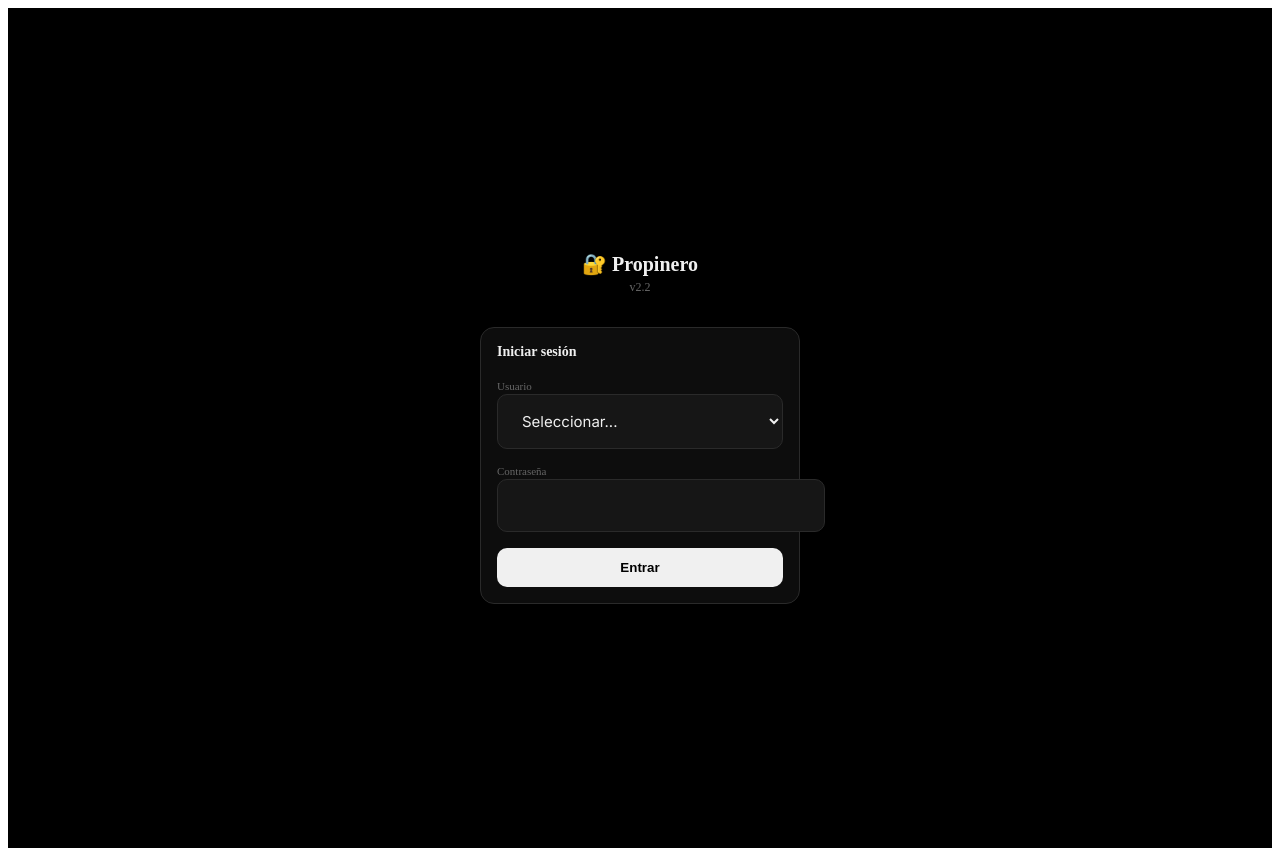
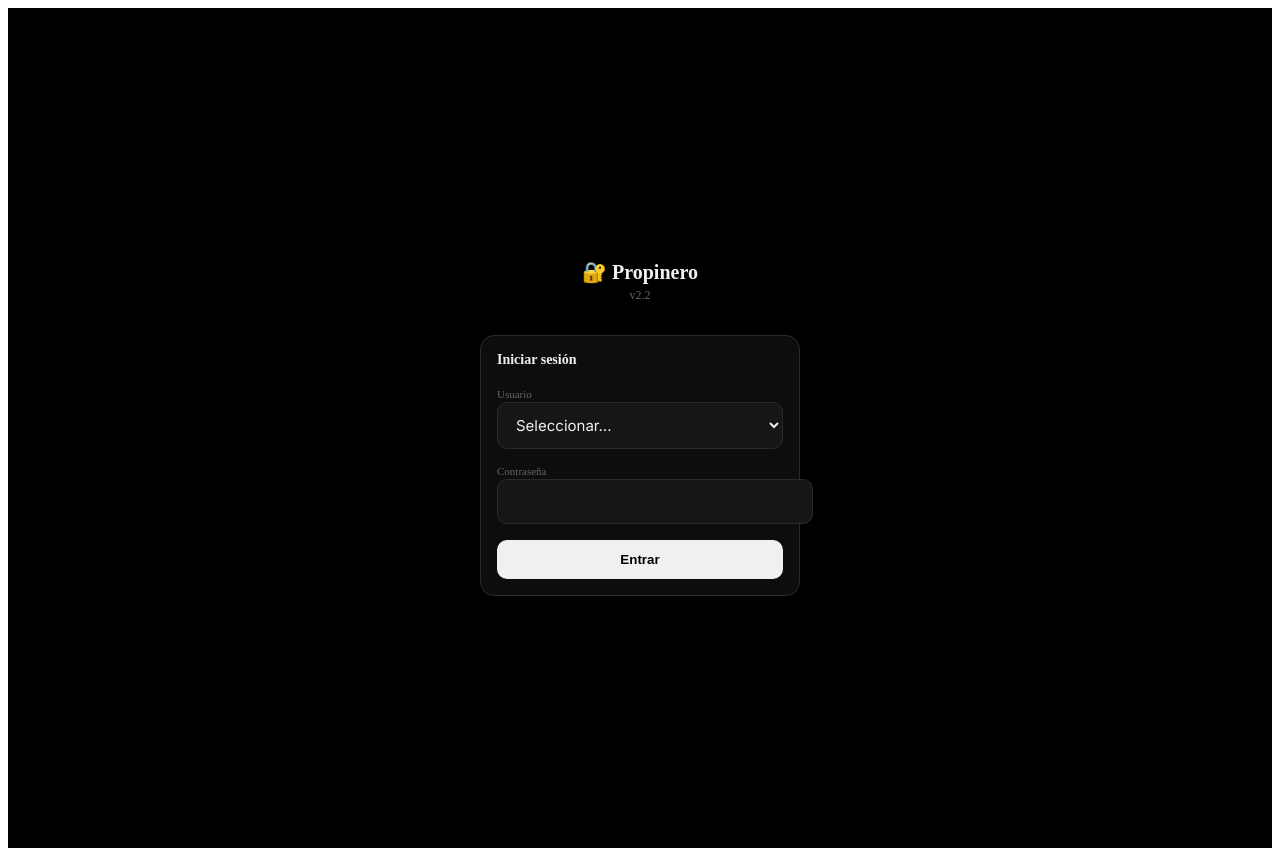
Before and after one commit to gestionmardel-ai/FAROGESTION-PROPINERO, a React (Vite) app: page / in a window 1280 px wide. Built offline with nearby package versions, Linux system fonts and the light colour scheme.

Commit message:
Adjust input styles and grid gaps in App component

```diff
--- a/src/App.tsx
+++ b/src/App.tsx
@@ -43,8 +43,8 @@ const delBorrador = (id) => sb(`/propinas_borradores?id=eq.${id}`, {method:"DELE
 const patchReg = (id, dt) => sb(`/propinas_historial?id=eq.${id}`, {method:"PATCH", body:JSON.stringify({detalles:dt})});
 const deleteReg = (id) => sb(`/propinas_historial?id=eq.${id}`, {method:"DELETE", headers:{"Prefer":""}});
 
-const INPUT = {background:CARD2, border:`1px solid ${BORDER}`, borderRadius:10, color:BRIGHT, fontFamily:"Inter,sans-serif", fontSize:15, padding:"16px 20px", outline:"none", width:"100%"};
-const LABEL = {fontSize:11, color:MUTED, marginBottom:8};
+const INPUT = {background:CARD2, border:`1px solid ${BORDER}`, borderRadius:10, color:BRIGHT, fontFamily:"Inter,sans-serif", fontSize:15, padding:"12px 14px", outline:"none", width:"100%"};
+const LABEL = {fontSize:11, color:MUTED, marginBottom:5};
 const SECTIT = {fontSize:10, color:ACCENT, letterSpacing:2, textTransform:"uppercase", fontWeight:600, marginBottom:12};
 
 export default function App(){
@@ -277,7 +277,7 @@ function TabRegistrar({personal, distrib, updDistrib, fechaPago, setFechaPago, f
     <div>
       <div style={{background:CARD, border:`1px solid ${BORDER}`, borderRadius:14, padding:16, marginBottom:12}}>
         <div style={SECTIT}>Datos</div>
-        <div style={{display:"grid", gridTemplateColumns:"1fr 1fr", gap:16, marginBottom:12}}>
+        <div style={{display:"grid", gridTemplateColumns:"1fr 1fr", gap:10, marginBottom:12}}>
           <div>
             <label style={LABEL}>Fecha pago</label>
             <input type="date" value={fechaPago} onChange={e=>setFechaPago(e.target.value)} style={INPUT}/>
@@ -464,7 +464,7 @@ function TabRegistros({personal, historial, selectedEmp, setSelectedEmp, fechaDe
             </div>
             <div style={{fontSize:18, fontWeight:700, color:GREEN}}>${total.toFixed(2)}</div>
           </div>
-          <div style={{display:"grid", gridTemplateColumns:"1fr 1fr", gap:16, marginBottom:12}}>
+          <div style={{display:"grid", gridTemplateColumns:"1fr 1fr", gap:10, marginBottom:12}}>
             <div>
               <label style={LABEL}>Desde</label>
               <input type="date" value={fechaDesde} onChange={e=>setFechaDesde(e.target.value)} style={INPUT}/>
```
